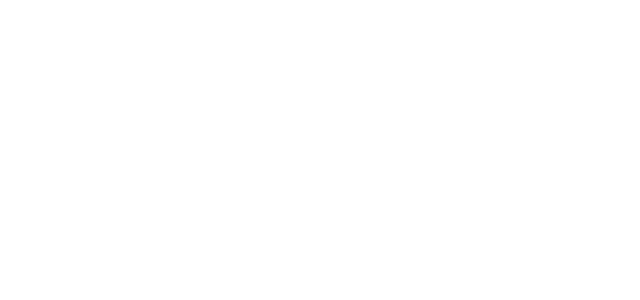
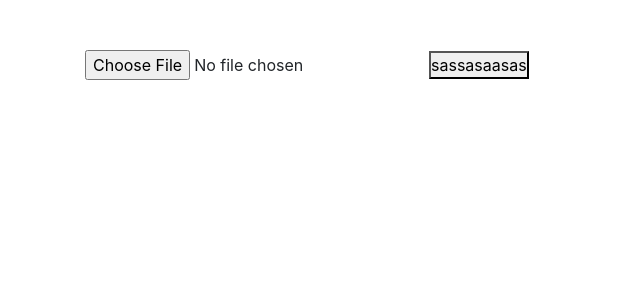
Before and after one commit to halik023/publishing-test, a Vue app: page /fabric in a window 1280 px wide. Before the commit this address had no page. Shown: the top 300 px of the page, without its empty margins (0-640 px from the left). Built offline with nearby package versions, Linux system fonts and the light colour scheme.

Commit message:
upload image

```diff
--- a/package.json
+++ b/package.json
@@ -12,6 +12,7 @@
     "core-js": "^3.6.5",
     "fabric": "^4.4.0",
     "gsap": "^3.6.1",
+    "randomcolor": "^0.6.2",
     "shortid": "^2.2.16",
     "velocity-animate": "^1.5.2",
     "vue": "^3.0.0",
--- a/src/router/index.js
+++ b/src/router/index.js
@@ -31,6 +31,11 @@
     path: '/velocity',
     name: 'Velocity',
     component: () => import('../views/Velocity.vue')
+  },
+  {
+    path: '/fabric',
+    name: 'Fabric',
+    component: () => import('../views/Fabric.vue')
   }
 ]
 
--- /dev/null
+++ b/src/views/Fabric.vue
@@ -0,0 +1,63 @@
+<template>
+<div class="container">
+    <form id="uploadImg" runat="server">
+        <input type="file" id="uploadedImg" ref="uploadedImg" />
+        <button type="button" @click="upload">
+            sassasaasas
+        </button>
+    </form>
+
+    <canvas id="canvas" ref="canvas" height="1000" width="1000"></canvas>
+</div>
+</template>
+
+<script>
+import {
+    fabric
+} from "fabric";
+
+export default {
+
+    data() {
+        return {
+            canvas: {}
+        }
+    },
+    methods: {
+        upload() {
+            let el = this.$refs.canvas;
+            let canvas = new fabric.Canvas(el);
+            // let ip = this.$refs.uploadedImg;
+            // var reader = new FileReader();
+            // reader.onload = function (event) {
+            //     var imgObj = new Image();
+            //     imgObj.src = event.target.result;
+            //     imgObj.onload = function () {
+            //         var image = new fabric.Image(imgObj);
+            //         image.set({
+            //             angle: 0,
+            //             padding: 10,
+            //             cornersize: 10,
+            //         });
+            //         image.scale(0.4);
+            //         canvas.centerObject(image);
+            //         canvas.add(image);
+            //         canvas.renderAll();
+            //     }
+            // }
+            // reader.readAsDataURL(ip.files[0]);
+
+            fabric.Image.fromURL('http://lorempixel.com/400/200', (img) => {
+                canvas.add(img);
+            });
+        }
+    },
+    mounted() {
+
+    }
+}
+</script>
+
+<style scoped>
+
+</style>
--- a/src/views/Velocity.vue
+++ b/src/views/Velocity.vue
@@ -19,11 +19,14 @@
         <button type="button" class="btn btn-primary" @click="play">Play</button>
     </div>
 
+    <div class="color mt-3 mb-4" ref="color"></div>
+    <button type="button" class="btn btn-primary" @click="gerenate">Gerenate</button>
 </div>
 </template>
 
 <script>
 import Velocity from 'velocity-animate';
+import randomColor from 'randomcolor'
 export default {
     data() {
         return {
@@ -34,8 +37,14 @@
     methods: {
         play() {
             let el = this.$refs.img;
-            Velocity(el, this.animation , this.duration*1000)
+            Velocity(el, this.animation, {duration: this.duration * 1000, offset: 250})
+        },
+
+        gerenate() {
+            let el = this.$refs.color;
+            el.style.backgroundColor = randomColor();
         }
+
     }
 }
 </script>
@@ -45,4 +54,10 @@
     width: 300px;
     height: auto;
 }
+
+.color {
+    width: 300px;
+    height: 300px;
+    background-color: darkslategray;
+}
 </style>
```
Also changed, not shown: 1 other file (tests, documents, lock files or other folders).
